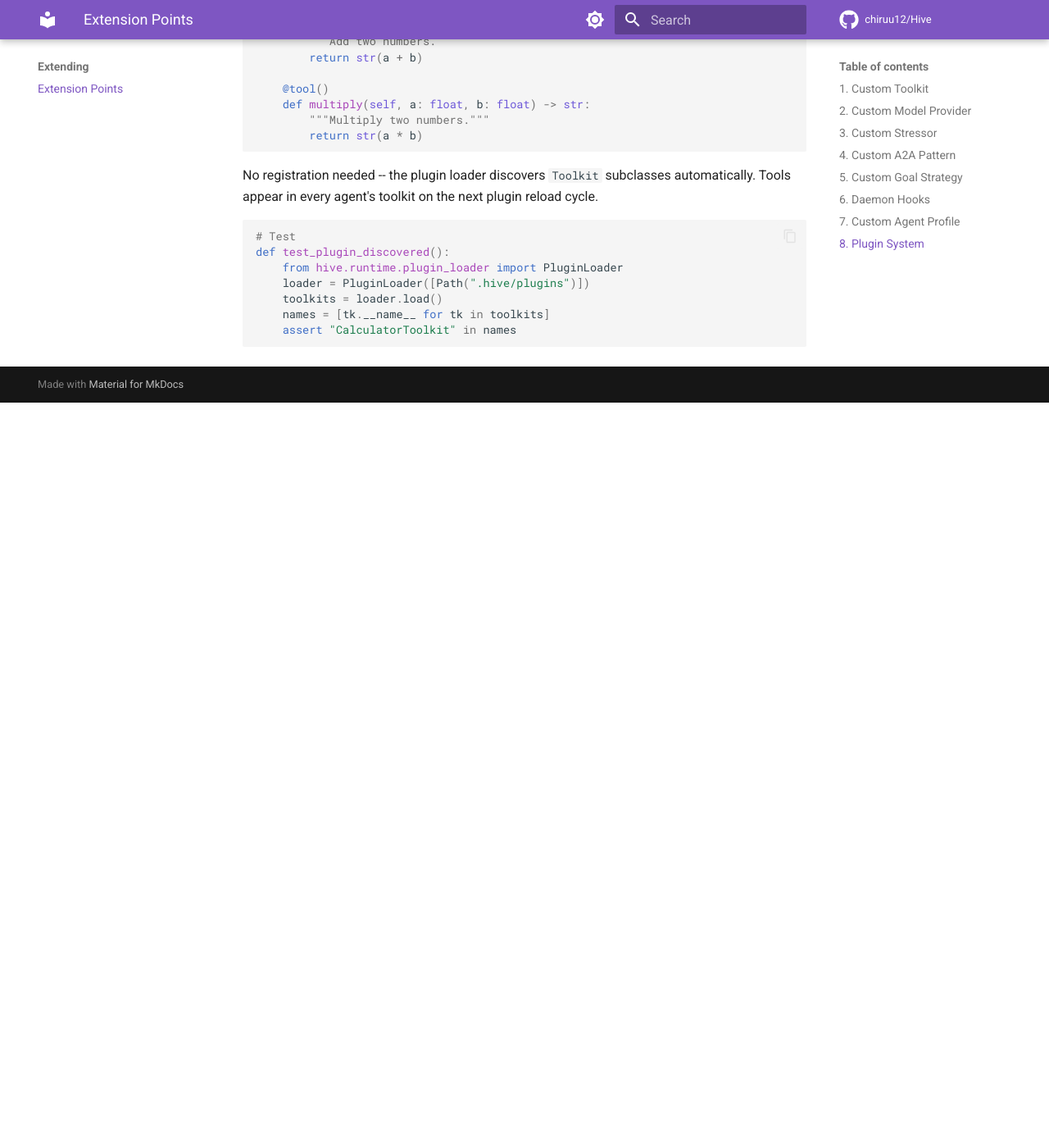
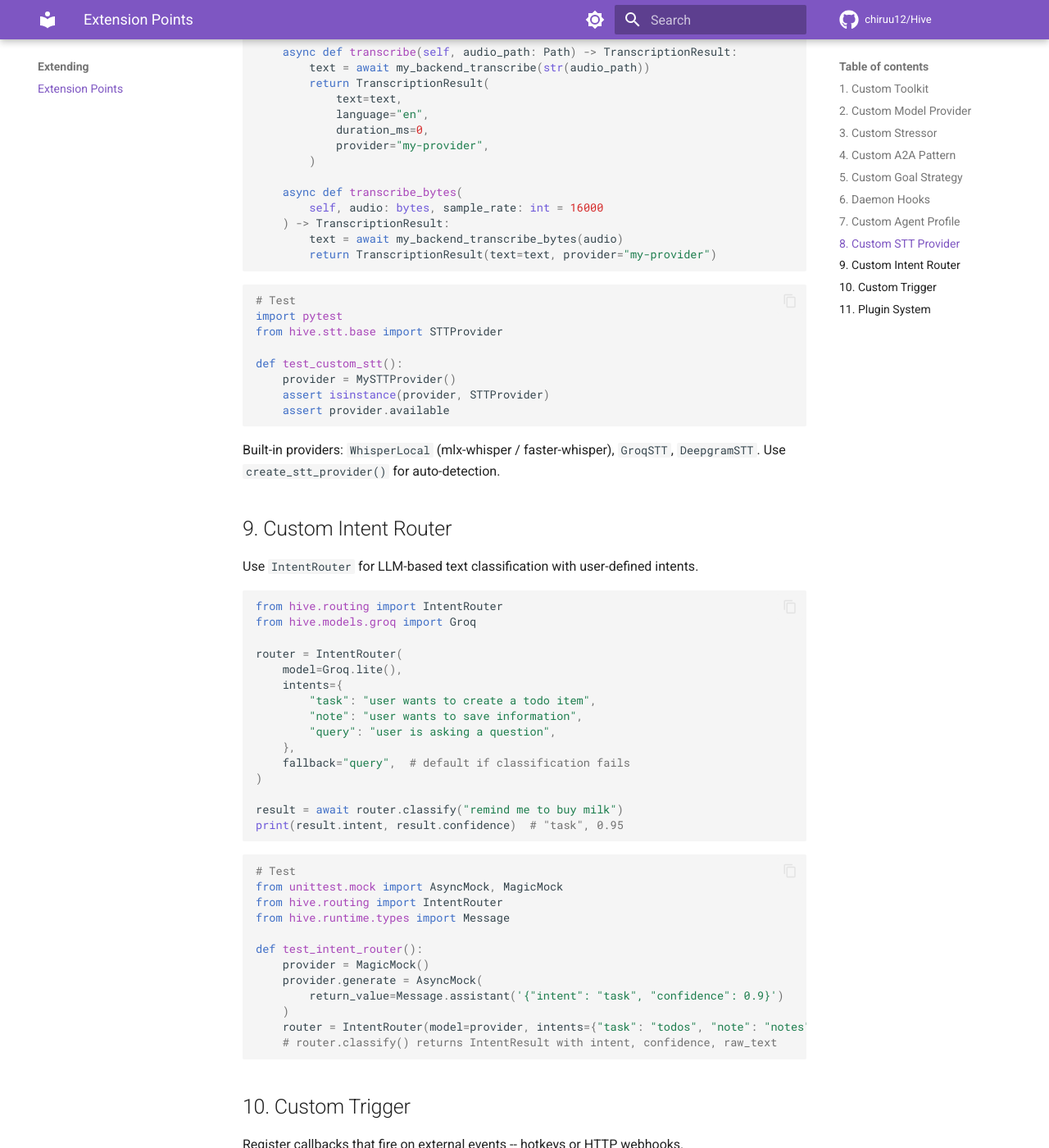
Before and after one commit to chiruu12/Hive, an MkDocs documentation site: the page built from docs/extending/index.md, in a window 1280 px wide and 1400 px high, scrolled down 6727 px. Shown: the whole window at 82% size. Built offline with MkDocs 1.6.1 and Material for MkDocs 9.7.7, drawn with Linux system fonts in a browser that asks for light colours; comment, search, counter and statistics services are not loaded; before the commit the page ends 7218 px from its top, so only the background shows below that; some of the changed text lies outside the part shown.

Commit message:
chore: bump to 0.3.2, add optional deps, update docs and exports
- Version 0.3.2 in pyproject.toml and __init__.py
- Optional deps: audio (sounddevice, scipy, numpy), hotkeys (pynput), voice
- mypy overrides for all optional deps
- Export all new types from hive.__init__
- docs/guide/toolkits.md: add LinkToolkit section
- docs/extending/index.md: add STT, IntentRouter, Trigger extension points
- CLAUDE.md: add new extension points to table

````diff
--- a/docs/extending/index.md
+++ b/docs/extending/index.md
@@ -322,7 +322,124 @@
     assert "file_read" in profile.tools
 ```
 
-## 8. Plugin System
+## 8. Custom STT Provider
+
+Implement the `STTProvider` protocol to add a new speech-to-text backend.
+
+```python
+from pathlib import Path
+from hive.stt.base import STTProvider, TranscriptionResult
+
+class MySTTProvider:
+    """Custom speech-to-text provider."""
+
+    @property
+    def available(self) -> bool:
+        return True  # Check if your backend is configured
+
+    async def transcribe(self, audio_path: Path) -> TranscriptionResult:
+        text = await my_backend_transcribe(str(audio_path))
+        return TranscriptionResult(
+            text=text,
+            language="en",
+            duration_ms=0,
+            provider="my-provider",
+        )
+
+    async def transcribe_bytes(
+        self, audio: bytes, sample_rate: int = 16000
+    ) -> TranscriptionResult:
+        text = await my_backend_transcribe_bytes(audio)
+        return TranscriptionResult(text=text, provider="my-provider")
+```
+
+```python
+# Test
+import pytest
+from hive.stt.base import STTProvider
+
+def test_custom_stt():
+    provider = MySTTProvider()
+    assert isinstance(provider, STTProvider)
+    assert provider.available
+```
+
+Built-in providers: `WhisperLocal` (mlx-whisper / faster-whisper), `GroqSTT`, `DeepgramSTT`. Use `create_stt_provider()` for auto-detection.
+
+## 9. Custom Intent Router
+
+Use `IntentRouter` for LLM-based text classification with user-defined intents.
+
+```python
+from hive.routing import IntentRouter
+from hive.models.groq import Groq
+
+router = IntentRouter(
+    model=Groq.lite(),
+    intents={
+        "task": "user wants to create a todo item",
+        "note": "user wants to save information",
+        "query": "user is asking a question",
+    },
+    fallback="query",  # default if classification fails
+)
+
+result = await router.classify("remind me to buy milk")
+print(result.intent, result.confidence)  # "task", 0.95
+```
+
+```python
+# Test
+from unittest.mock import AsyncMock, MagicMock
+from hive.routing import IntentRouter
+from hive.runtime.types import Message
+
+def test_intent_router():
+    provider = MagicMock()
+    provider.generate = AsyncMock(
+        return_value=Message.assistant('{"intent": "task", "confidence": 0.9}')
+    )
+    router = IntentRouter(model=provider, intents={"task": "todos", "note": "notes"})
+    # router.classify() returns IntentResult with intent, confidence, raw_text
+```
+
+## 10. Custom Trigger
+
+Register callbacks that fire on external events -- hotkeys or HTTP webhooks.
+
+```python
+from hive.triggers import HotkeyTrigger, WebhookTrigger
+
+# Hotkey (requires: pip install hive-agent[hotkeys])
+hotkey = HotkeyTrigger()
+hotkey.register("cmd+shift+m", my_callback, name="mic-toggle")
+hotkey.start()  # listens in background thread
+
+# Webhook (stdlib asyncio, no extra deps)
+webhook = WebhookTrigger(host="127.0.0.1", port=8421)
+webhook.register("/trigger/process", my_handler, method="POST")
+await webhook.start()
+```
+
+```python
+# Test
+import pytest
+from hive.triggers import WebhookTrigger
+
+@pytest.mark.asyncio
+async def test_webhook():
+    received = []
+    wh = WebhookTrigger(port=0)  # ephemeral port
+    wh.register("/test", lambda body: received.append(body))
+    await wh.start()
+    # ... send HTTP request ...
+    await wh.stop()
+    assert len(received) == 1
+```
+
+Implement the `Trigger` protocol for custom trigger types.
+
+## 11. Plugin System
 
 Drop a Python file containing a `Toolkit` subclass in `.hive/plugins/`. It's auto-discovered and loaded every 10 daemon cycles.
 
````
Also changed, not shown: CLAUDE.md (+3 -0 lines), docs/guide/toolkits.md (+25 -1 lines), pyproject.toml (+22 -2 lines), src/hive/__init__.py (+26 -1 lines), 1 other file.
